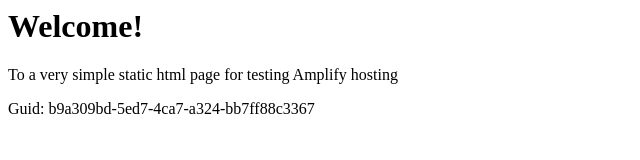
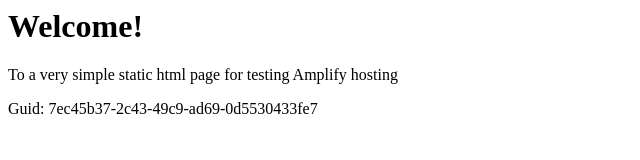
Before and after one commit to aws-aemilia-sin/Github-PR-Commit-Integration-Test-DoNotTouch-GitHubWebhookPushCanaryTest-v1-prod-ap-southeast-1, a website: page src/index.html in a window 1280 px wide. Shown: the full height of the page, 0-640 px from the left. Drawn offline with Linux system fonts and the light colour scheme.

Commit message:
commit from integ tests

```diff
--- a/src/index.html
+++ b/src/index.html
@@ -12,6 +12,6 @@
 <body>
     <h1>Welcome!</h1>
     <p>To a very simple static html page for testing Amplify hosting</p>
-    <p>Guid: b9a309bd-5ed7-4ca7-a324-bb7ff88c3367</p></body>
+    <p>Guid: 7ec45b37-2c43-49c9-ad69-0d5530433fe7</p></body>
 
 </html>
```
